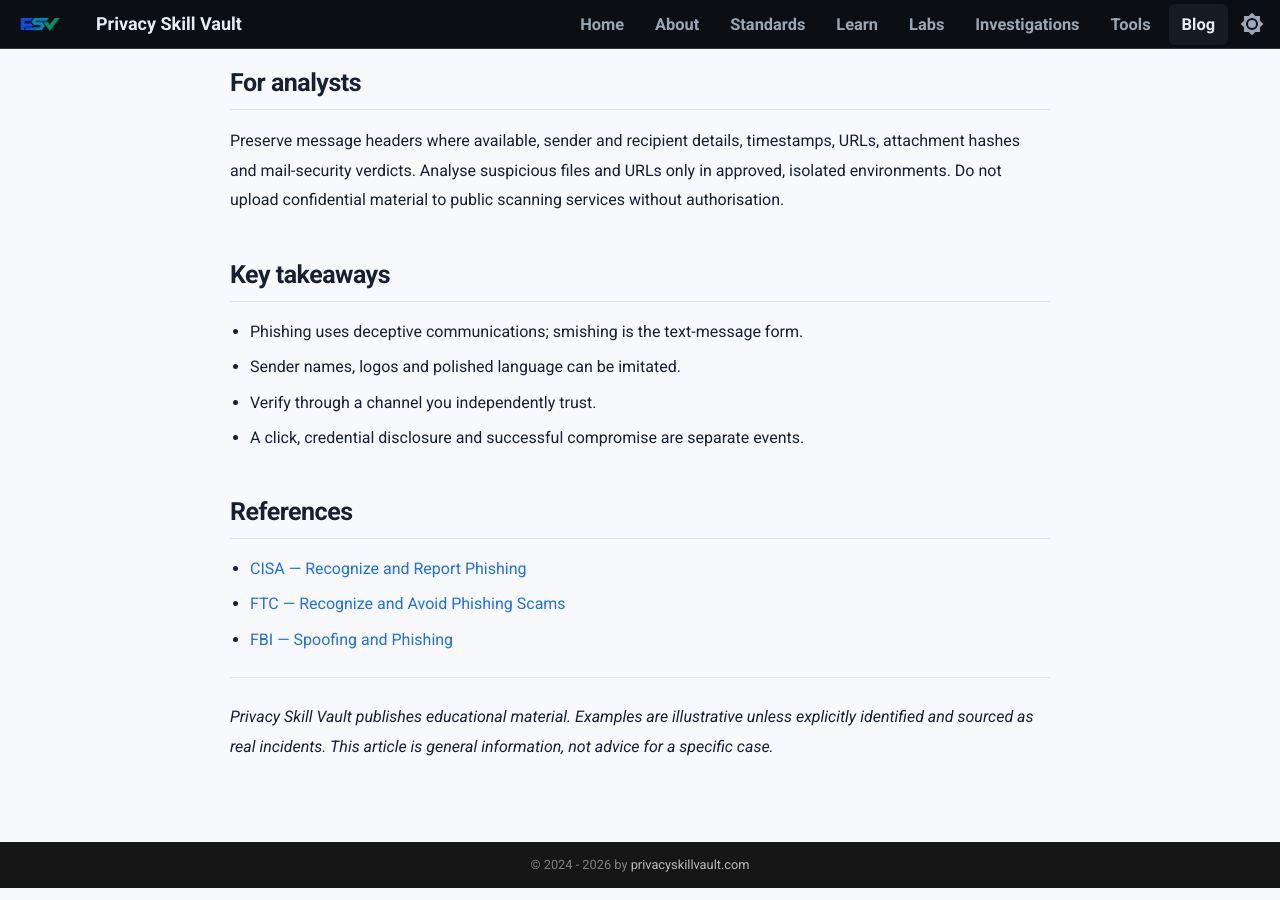
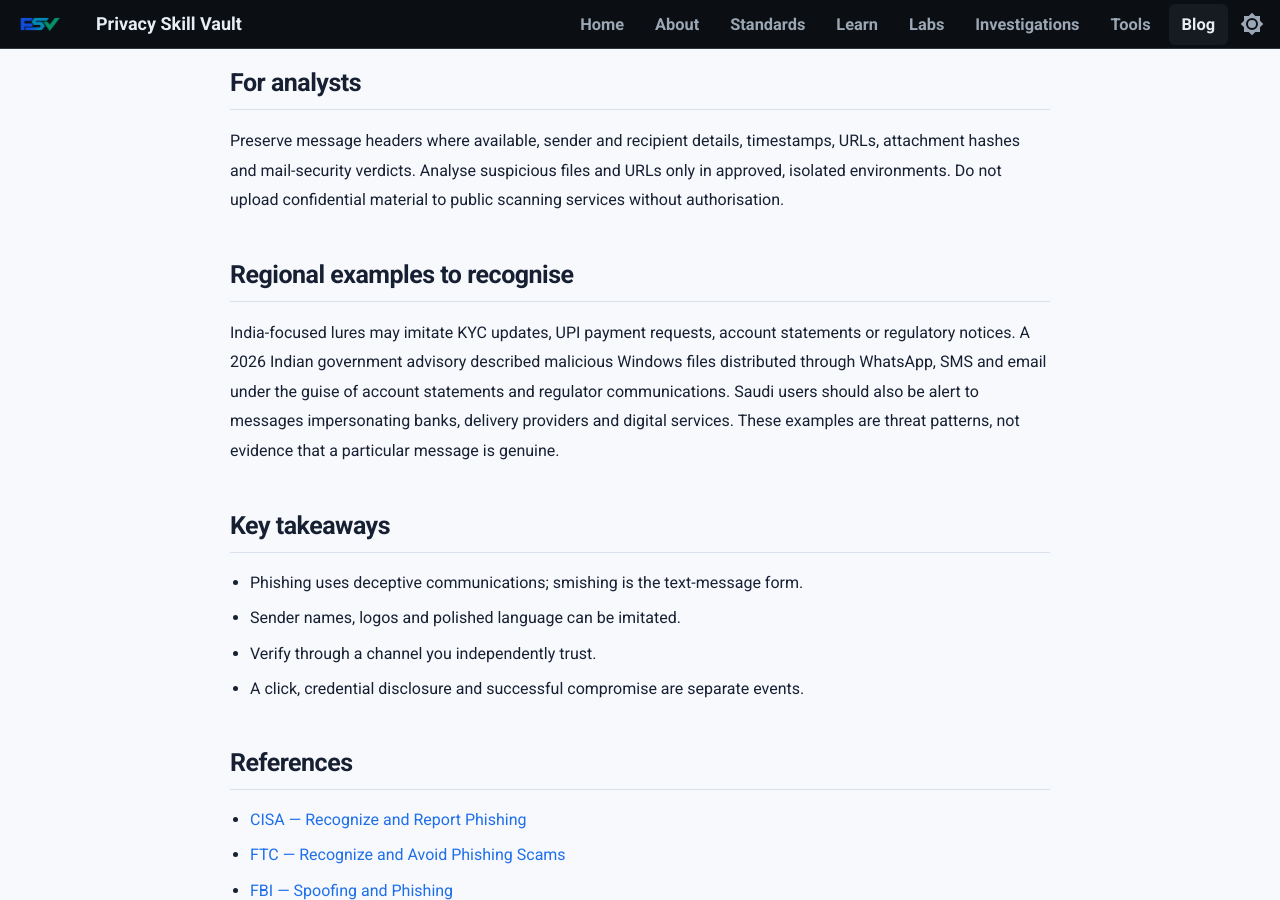
Before and after one commit to PrivacySkillVault/privacyskillvault.github.io, an MkDocs documentation site: the page built from docs/blog/cyber-fraud/phishing-and-smishing/index.md, in a window 1280 px wide and 900 px high, scrolled down 1539 px. Built offline with MkDocs 1.6.1 and Material for MkDocs 9.7.7, drawn with Linux system fonts in a browser that asks for light colours.

Commit message:
Regional context and accuracy review: phishing-and-smishing

```diff
--- a/docs/blog/cyber-fraud/phishing-and-smishing/index.md
+++ b/docs/blog/cyber-fraud/phishing-and-smishing/index.md
@@ -39,6 +39,10 @@ Do not reply, click or forward the message outside your organisation's reporting
 
 Preserve message headers where available, sender and recipient details, timestamps, URLs, attachment hashes and mail-security verdicts. Analyse suspicious files and URLs only in approved, isolated environments. Do not upload confidential material to public scanning services without authorisation.
 
+## Regional examples to recognise
+
+India-focused lures may imitate KYC updates, UPI payment requests, account statements or regulatory notices. A 2026 Indian government advisory described malicious Windows files distributed through WhatsApp, SMS and email under the guise of account statements and regulator communications. Saudi users should also be alert to messages impersonating banks, delivery providers and digital services. These examples are threat patterns, not evidence that a particular message is genuine.
+
 ## Key takeaways
 
 - Phishing uses deceptive communications; smishing is the text-message form.
```
